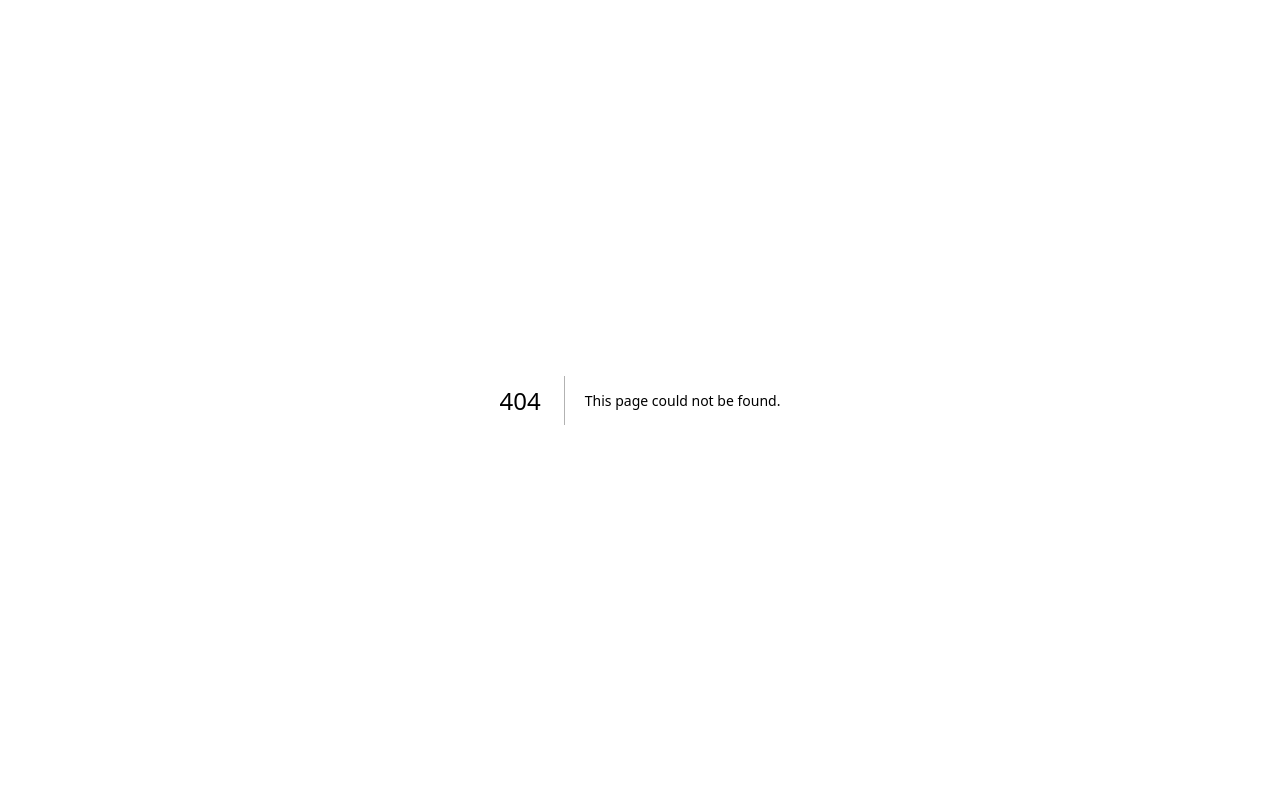
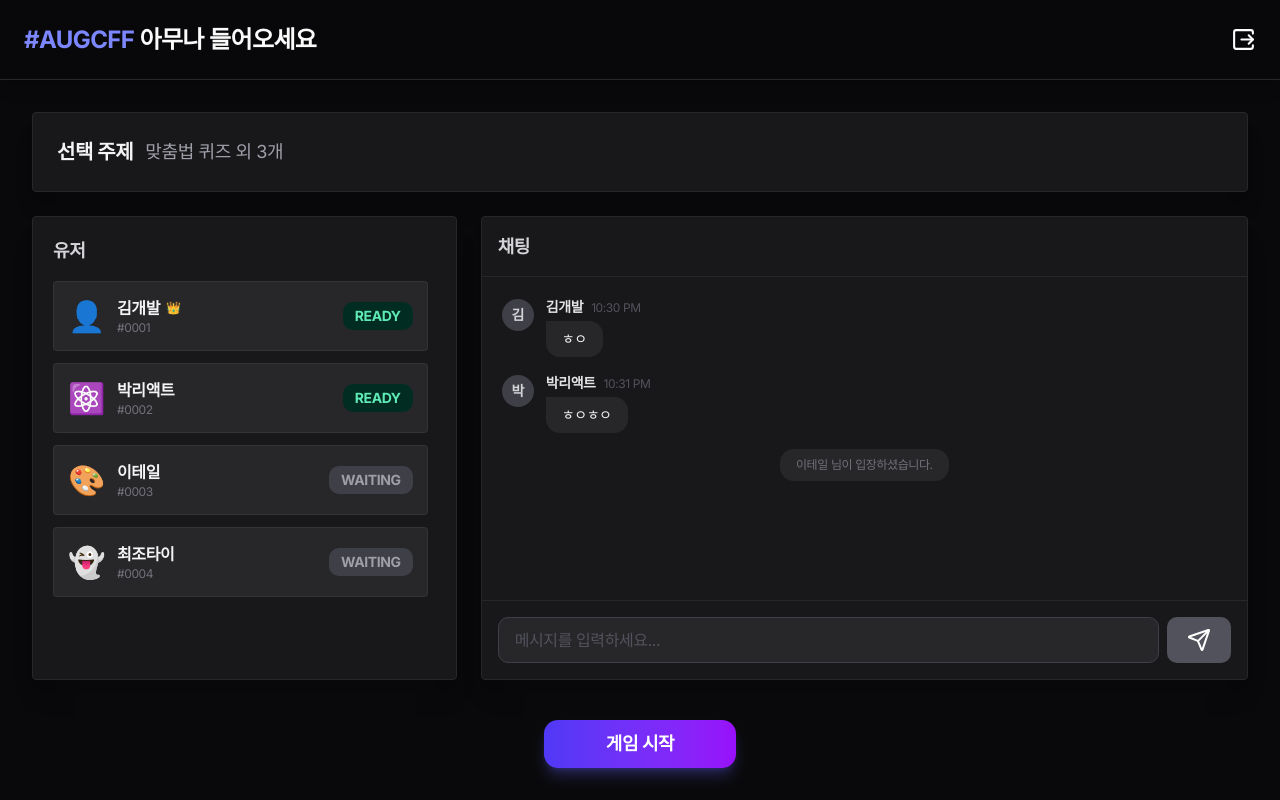
Before and after one commit to acrylic-ap/quiz_game, a Next.js app: page /room/1 in a window 1280 px wide. Before the commit this address had no page. Built offline with nearby package versions, Linux system fonts and the light colour scheme; a web font is replaced by a local one.

Commit message:
방 UI 추가

```diff
--- a/app/layout.tsx
+++ b/app/layout.tsx
@@ -19,7 +19,11 @@ export default function RootLayout({
   children: React.ReactNode;
 }>) {
   return (
-    <html lang="ko" className={cn("font-sans", inter.variable)}>
+    <html
+      lang="ko"
+      className={cn("font-sans", inter.variable)}
+      suppressHydrationWarning
+    >
       <body
         className="w-full h-full bg-black
                   flex flex-col text-white"
--- /dev/null
+++ b/app/room/[id]/page.tsx
@@ -0,0 +1,248 @@
+"use client";
+
+import { Send, SquareArrowRightExit } from "lucide-react";
+import { useRouter } from "next/navigation";
+// import { useAtom } from "jotai"; // 필요시 주석 해제하여 사용
+import { useEffect, useState, useRef } from "react";
+
+// --- 임시 데이터 (나중에 DB나 소켓에서 가져올 데이터) ---
+const dummyUsers = [
+  { id: 1, name: "김개발", avatar: "👤", isReady: true, isAdmin: true },
+  { id: 2, name: "박리액트", avatar: "⚛️", isReady: true, isAdmin: false },
+  { id: 3, name: "이테일", avatar: "🎨", isReady: false, isAdmin: false },
+  { id: 4, name: "최조타이", avatar: "👻", isReady: false, isAdmin: false },
+];
+
+const dummyMessages = [
+  {
+    id: 1,
+    user: "김개발",
+    text: "ㅎㅇ",
+    time: "10:30 PM",
+  },
+  { id: 2, user: "박리액트", text: "ㅎㅇㅎㅇ", time: "10:31 PM" },
+  {
+    id: 3,
+    user: "시스템",
+    text: "이테일 님이 입장하셨습니다.",
+    time: "10:32 PM",
+  },
+];
+
+// =========================================================
+
+const Header = () => {
+  const router = useRouter();
+
+  return (
+    // 네온 효과와 약간의 투명도를 준 상단 바
+    <header
+      className="sticky top-0 z-50 w-full h-20
+    bg-zinc-950/80 backdrop-blur-sm border-b
+    border-zinc-800 flex items-center justify-between
+    px-6 shadow-lg shadow-black/20"
+    >
+      <div className="flex items-center gap-3">
+        <h1 className="text-2xl font-bold text-zinc-50 tracking-tight">
+          <span className="text-indigo-400">#AUGCFF</span> 아무나 들어오세요
+        </h1>
+      </div>
+
+      <button
+        className="rounded-xl
+            text-lg font-semibold transition active:scale-95"
+        onClick={() => {
+          router.push("/");
+        }}
+      >
+        <SquareArrowRightExit
+          size={25}
+          className="text-white hover:text-red-500"
+        />
+      </button>
+    </header>
+  );
+};
+
+export const RoomInfo = () => {
+  return (
+    <div
+      className="h-20 flex flex-row items-center
+    justify-between bg-zinc-900 rounded
+    border border-zinc-800 px-6 shadow-xl"
+    >
+      <div className="text-zinc-400 flex items-center gap-3">
+        <span className="text-xl font-bold text-zinc-100">선택 주제</span>
+        <label className="text-lg">맞춤법 퀴즈 외 3개</label>
+      </div>
+
+      <div className=""></div>
+    </div>
+  );
+};
+
+const UserList = () => {
+  return (
+    <div className="flex-1 min-w-[300px] bg-zinc-900 rounded border border-zinc-800 p-5 flex flex-col gap-4 shadow-xl">
+      <h2 className="text-lg font-semibold text-zinc-300 flex items-center gap-2">
+        유저
+      </h2>
+      <div className="flex-1 space-y-3 overflow-y-auto pr-2 custom-scrollbar">
+        {dummyUsers.map((user) => (
+          <div
+            key={user.id}
+            className="flex items-center justify-between
+            bg-zinc-800 p-3.5 rounded border border-zinc-700/50
+            hover:border-indigo-500/50 transition-colors"
+          >
+            <div className="flex items-center gap-3">
+              <div className="text-3xl">{user.avatar}</div>
+              <div>
+                <div className="font-semibold text-zinc-100 flex items-center gap-1.5">
+                  {user.name}
+                  {user.isAdmin && <span className="text-xs">👑</span>}
+                </div>
+                <div className="text-xs text-zinc-500">
+                  #{user.id.toString().padStart(4, "0")}
+                </div>
+              </div>
+            </div>
+            {/* 상태 표시 */}
+            <div
+              className={`text-sm font-bold px-3 py-1 rounded-lg ${user.isReady ? "bg-emerald-950 text-emerald-300" : "bg-zinc-700 text-zinc-400"}`}
+            >
+              {user.isReady ? "READY" : "WAITING"}
+            </div>
+          </div>
+        ))}
+      </div>
+    </div>
+  );
+};
+
+const ChatSection = () => {
+  const chatEndRef = useRef<HTMLDivElement>(null);
+
+  useEffect(() => {
+    chatEndRef.current?.scrollIntoView({ behavior: "smooth" });
+  }, [dummyMessages]);
+
+  const [messages, setMessages] = useState("");
+
+  return (
+    <div className="flex-[2] min-w-[400px] bg-zinc-900 rounded border border-zinc-800 flex flex-col shadow-xl">
+      {/* 채팅 헤더 */}
+      <div className="h-15 flex items-center p-4 border-b border-zinc-800">
+        <h2 className="text-lg font-semibold text-zinc-300">채팅</h2>
+      </div>
+
+      {/* 채팅 내용 */}
+      <div className="flex-1 p-5 space-y-4 overflow-y-auto custom-scrollbar text-sm">
+        {dummyMessages.map((msg) => (
+          <div
+            key={msg.id}
+            className={`flex gap-3 ${msg.user === "시스템" ? "justify-center" : ""}`}
+          >
+            {msg.user !== "시스템" && (
+              <div
+                className="w-8 h-8 rounded-full
+              bg-zinc-700 flex items-center justify-center
+              font-bold text-zinc-300 mt-0.5"
+              >
+                {msg.user[0]}
+              </div>
+            )}
+            <div
+              className={`flex flex-col ${msg.user === "시스템" ? "items-center" : ""}`}
+            >
+              {msg.user !== "시스템" && (
+                <div className="flex items-baseline gap-2 mb-1">
+                  <span className="font-semibold text-zinc-200">
+                    {msg.user}
+                  </span>
+                  <span className="text-xs text-zinc-600">{msg.time}</span>
+                </div>
+              )}
+              <div
+                className={`px-4 py-2 rounded-xl w-fit ${
+                  msg.user === "시스템"
+                    ? "bg-zinc-800 text-zinc-500 text-xs"
+                    : "bg-zinc-800 text-zinc-100 rounded-tl-none"
+                }`}
+              >
+                {msg.text}
+              </div>
+            </div>
+          </div>
+        ))}
+      </div>
+
+      {/* 채팅 입력창 */}
+      <div className="p-4 border-t border-zinc-800 flex gap-2">
+        <input
+          type="text"
+          placeholder="메시지를 입력하세요..."
+          className="flex-1 bg-zinc-800
+          border border-zinc-700 rounded-lg
+          px-4 py-2.5 text-zinc-100
+          placeholder:text-zinc-600 focus:outline-none
+          transition"
+          value={messages}
+          onChange={(e) => setMessages(e.target.value)}
+        />
+        <button
+          className={`
+        text-white px-5 py-2.5 rounded-lg font-semibold
+        transition active:scale-95
+        ${
+          messages
+            ? "bg-indigo-600 hover:bg-indigo-500"
+            : "bg-zinc-600 cursor-not-allowed"
+        }`}
+        >
+          <Send />
+        </button>
+      </div>
+    </div>
+  );
+};
+
+const Section = () => {
+  return (
+    // 헤더를 제외한 나머지 화면 (flex 레이아웃 사용)
+    <div className="relative w-full h-[calc(100vh-64px)] p-6 md:p-8 flex flex-col gap-6 bg-zinc-950 text-zinc-100">
+      <RoomInfo />
+
+      {/* 상단 콘텐츠 영역 (유저 목록 & 채팅) */}
+      <div className="flex-1 flex flex-col md:flex-row gap-6 min-h-0">
+        <UserList />
+        <ChatSection />
+      </div>
+
+      {/* 하단 버튼 영역 */}
+      <div
+        className="h-20 flex flex-row items-center
+      justify-center"
+      >
+        <div className="flex gap-3">
+          <button
+            className="w-48 h-12 bg-gradient-to-r from-indigo-600 to-purple-600 hover:from-indigo-500 hover:to-purple-500 rounded-xl
+            text-lg font-bold text-white shadow-lg shadow-indigo-500/30 transition active:scale-95 animate-pulse-slow"
+          >
+            게임 시작
+          </button>
+        </div>
+      </div>
+    </div>
+  );
+};
+
+export default function Room() {
+  return (
+    // 전체 화면 꽉 차게 설정 (h-screen)
+    <div className="relative w-full h-screen overflow-hidden bg-zinc-950 font-sans tracking-tight">
+      <Header />
+      <Section />
+    </div>
+  );
+}
```
